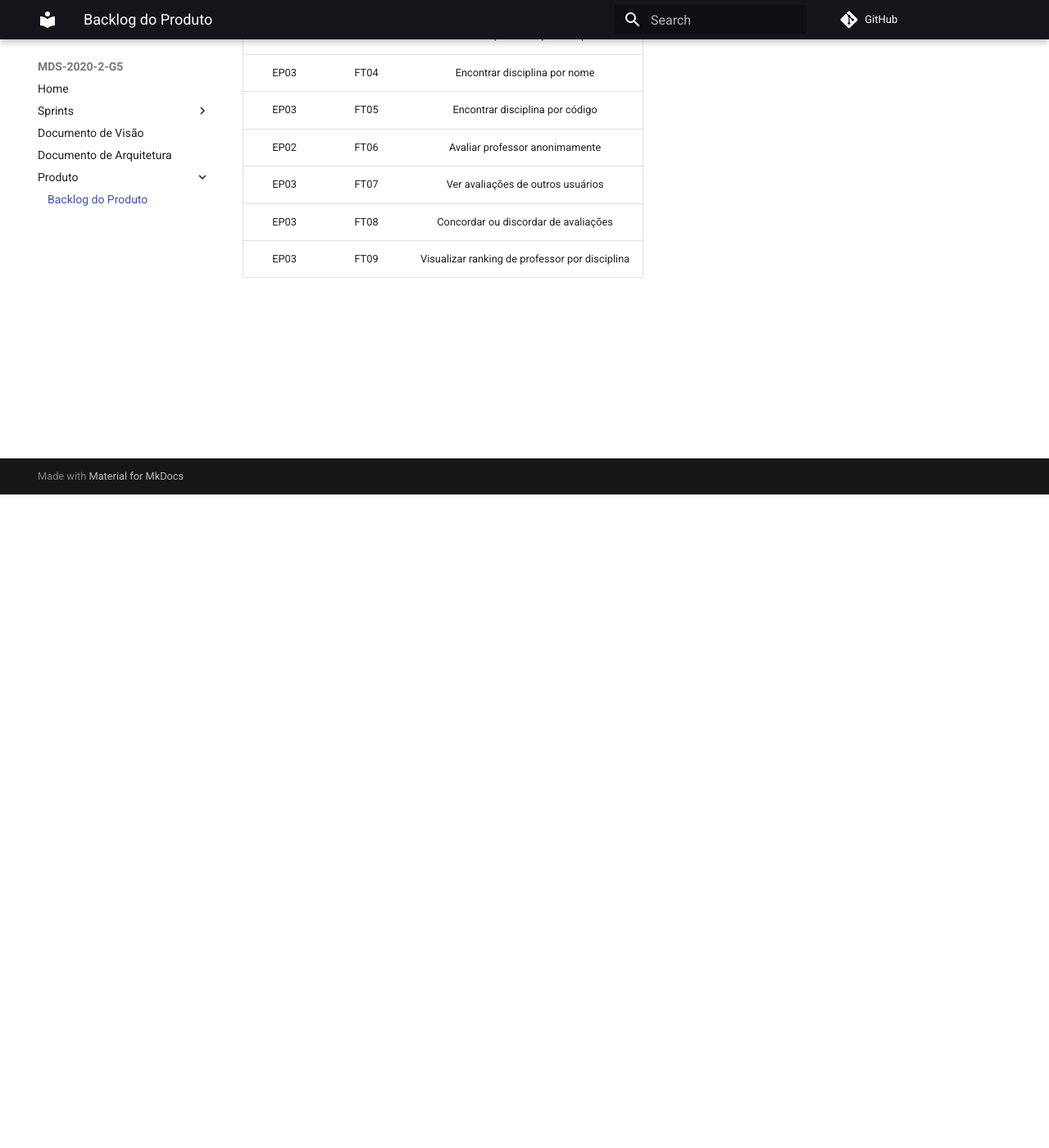
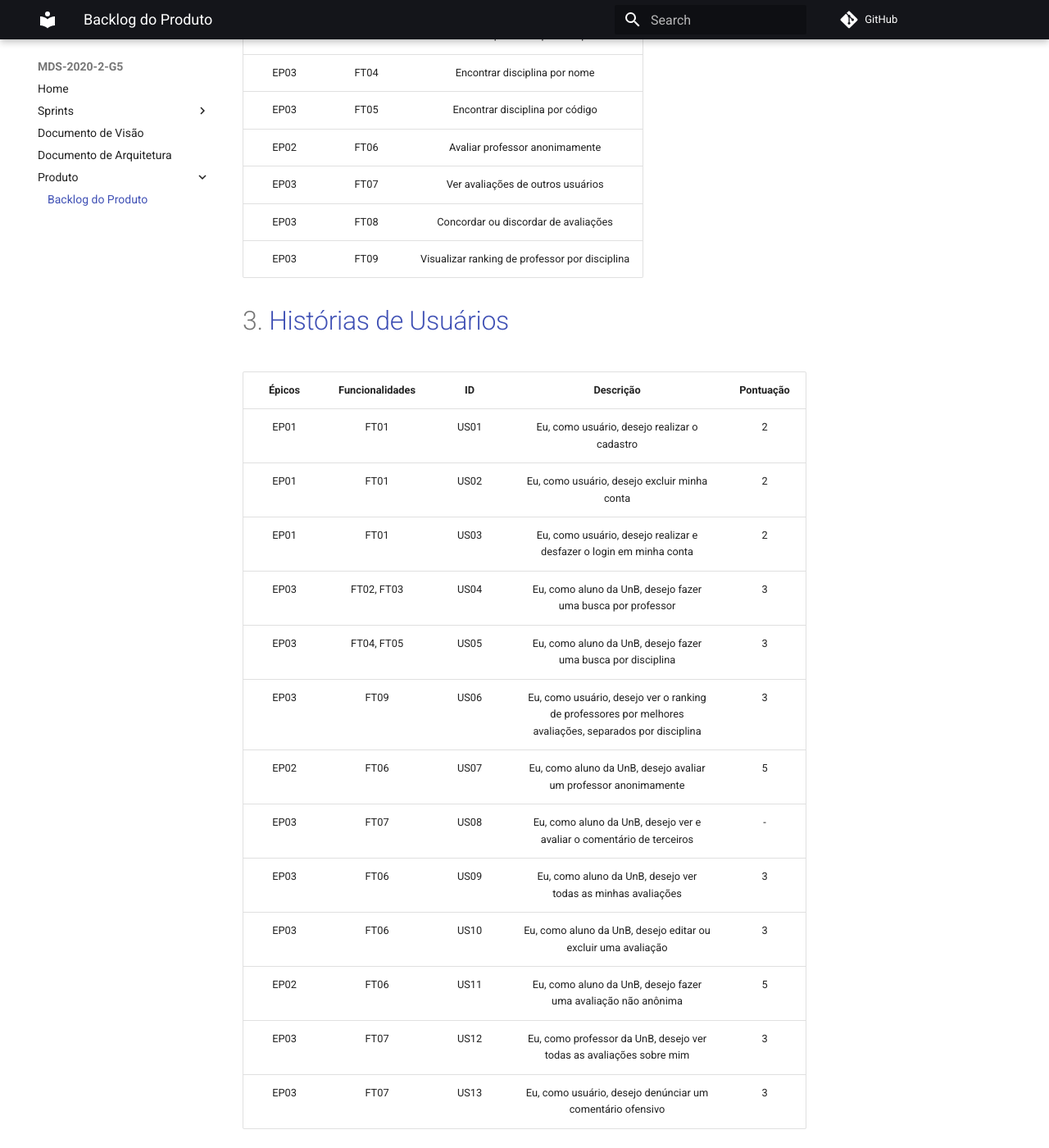
Before and after one commit to fga-eps-mds/2020.2-Anunbis, an MkDocs documentation site: the page built from docs/produto/backlog.md, in a window 1280 px wide and 1400 px high, scrolled down 797 px. Shown: the whole window at 82% size. Built offline with MkDocs 1.6.1 and Material for MkDocs 9.7.7, drawn with Linux system fonts in a browser that asks for light colours; comment, search, counter and statistics services are not loaded; some of the changed text lies outside the part shown.

Commit message:
Criado tópico das Histórias de Usuário do backlog
Co-authored-by: oEduardoAfonso <oeduardoafonso@gmail.com>

```diff
--- a/docs/produto/backlog.md
+++ b/docs/produto/backlog.md
@@ -26,3 +26,21 @@ Data|Versão|Descrição|Autor
 |EP03|FT07|Ver avaliações de outros usuários|
 |EP03|FT08|Concordar ou discordar de avaliações|
 |EP03|FT09|Visualizar ranking de professor por disciplina|
+
+# 3. <a name="3">Histórias de Usuários</a>
+
+|    Épicos   |Funcionalidades|    ID   | Descrição | Pontuação |
+|:---:|:---:|:---:|:---:|:---:|
+|EP01|FT01|US01|Eu, como usuário, desejo realizar o cadastro|2|
+|EP01|FT01|US02|Eu, como usuário, desejo excluir minha conta|2|
+|EP01|FT01|US03|Eu, como usuário, desejo realizar e desfazer o login em minha conta|2|
+|EP03|FT02, FT03|US04|Eu, como aluno da UnB, desejo fazer uma busca por professor|3|
+|EP03|FT04, FT05|US05|Eu, como aluno da UnB, desejo fazer uma busca por disciplina|3|
+|EP03|FT09|US06|Eu, como usuário, desejo ver o ranking de professores por melhores avaliações, separados por disciplina|3|
+|EP02|FT06|US07|Eu, como aluno da UnB, desejo avaliar um professor anonimamente|5|
+|EP03|FT07|US08|Eu, como aluno da UnB, desejo ver e avaliar o comentário de terceiros|-|
+|EP03|FT06|US09|Eu, como aluno da UnB, desejo ver todas as minhas avaliações|3|
+|EP03|FT06|US10|Eu, como aluno da UnB, desejo editar ou excluir uma avaliação|3|
+|EP02|FT06|US11|Eu, como aluno da UnB, desejo fazer uma avaliação não anônima|5|
+|EP03|FT07|US12|Eu, como professor da UnB, desejo ver todas as avaliações sobre mim|3|
+|EP03|FT07|US13|Eu, como usuário, desejo denúnciar  um comentário ofensivo |3|
```
Also changed, not shown: other parts of docs/produto/backlog.md (+1 -1 lines).
